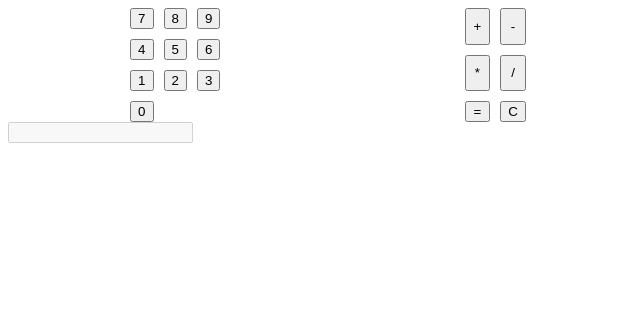
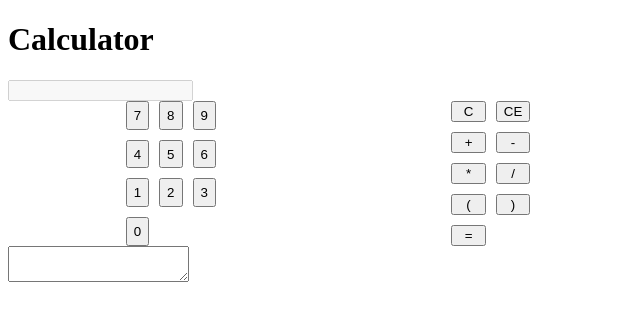
Before and after one commit to StefAltavista/calculator, a plain HTML site: page index.html in a window 1280 px wide. Shown: the whole page, without its empty margins (0-640 px from the left). Drawn offline with Linux system fonts and the light colour scheme.

Commit message:
index changed

```diff
--- a/index.html
+++ b/index.html
@@ -9,6 +9,13 @@
     <title>Calculator</title>
   </head>
   <body>
+    <header>
+      <h1>Calculator</h1>
+    </header>
+    <main>
+      <div id="screen">
+        <input type="text" id="display" disabled />
+      </div>
       <div id="keypad">
         <div class="numbers">
           <button class="btn" data-value="7">7</button>
@@ -23,14 +30,24 @@
           <button class="btn" data-value="0">0</button>
         </div>
         <div class="operators">
+          <button class="btn" data-value="C">C</button>
+          <button class="btn" data-value="CE">CE</button>
           <button class="btn" data-value="+">+</button>
           <button class="btn" data-value="-">-</button>
           <button class="btn" data-value="*">*</button>
           <button class="btn" data-value="/">/</button>
+          <button class="btn" data-value="(">(</button>
+          <button class="btn" data-value=")">)</button>
           <button class="btn" data-value="=">=</button>
-        <button class="btn" data-value="C">C</button>
         </div>
       </div>
-    <input type="text" id="display" disabled />
+      <div class="memory">
+        <textarea id="records"></textarea>
+      </div>
+
+
+    </main>
+
+
   </body>
 </html>
```
Lines whose indentation alone changed are shown as unchanged.
